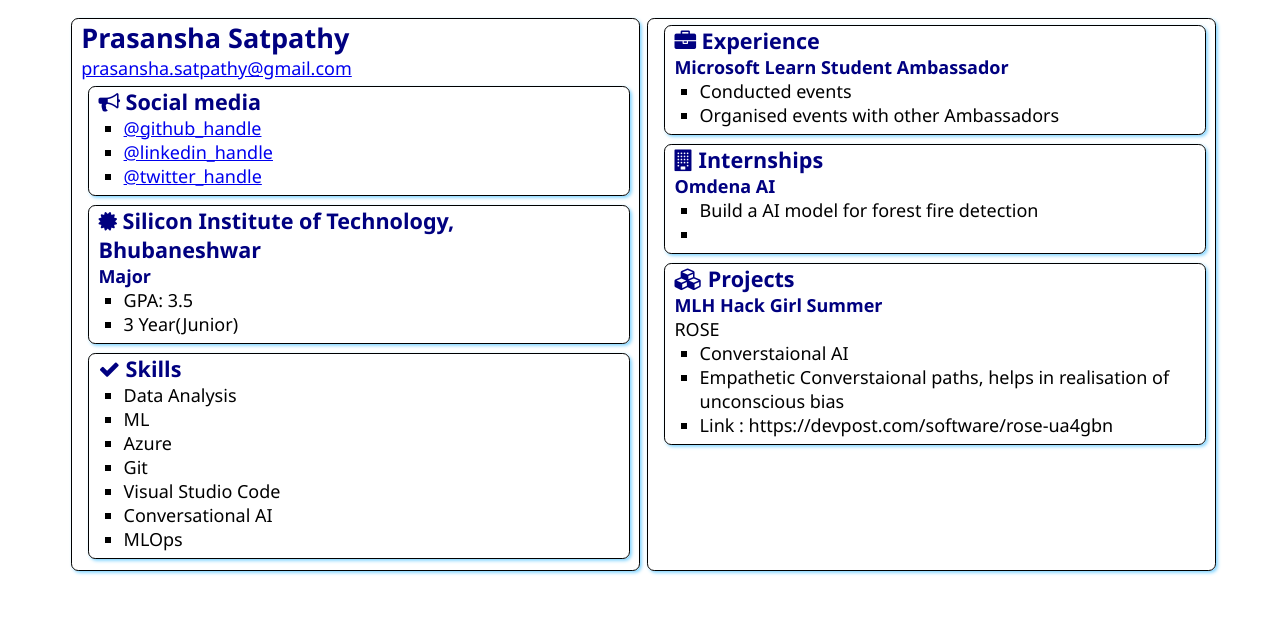
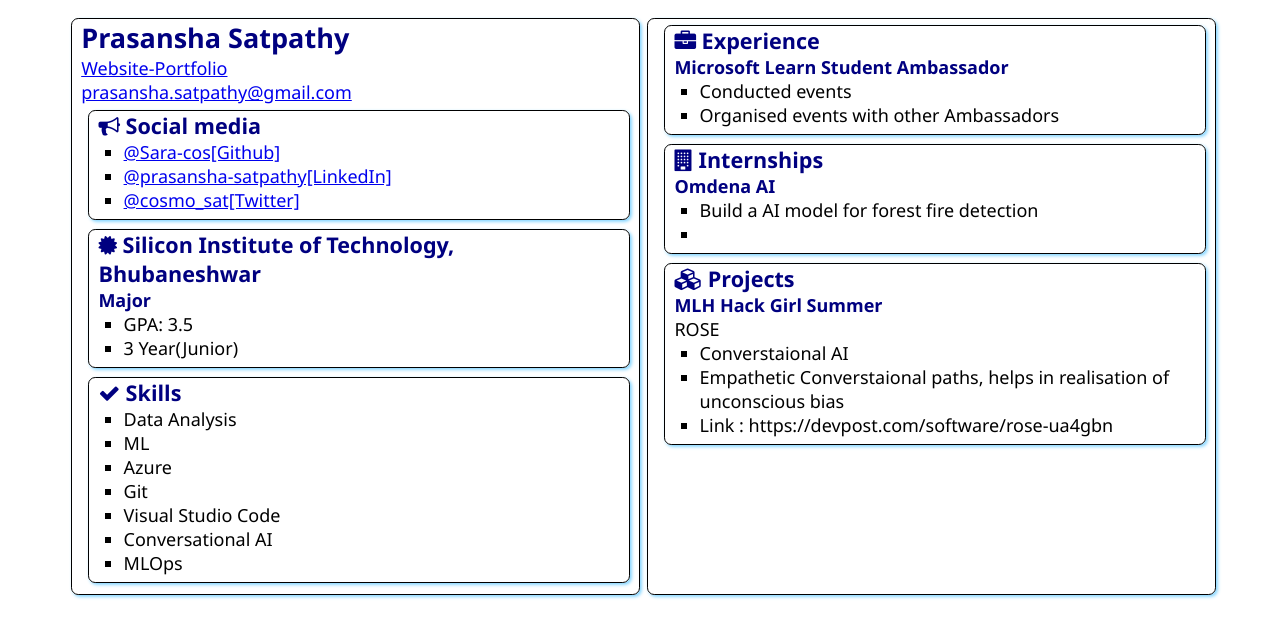
Before and after one commit to Sara-cos/SATechnicalOnboarding, a plain HTML site: page src/index.html in a window 1280 px wide. Drawn offline with Linux system fonts and the light colour scheme.

Commit message:
Website addition

```diff
--- a/src/index.html
+++ b/src/index.html
@@ -13,6 +13,7 @@
     <main>
         <article class="box">
             <h1>Prasansha Satpathy</h1>
+            <div><a href="https://www.prasanshasatpathy.codes/">Website-Portfolio</a></div>
             <div><a href="mailto:prasansha.satpathy@gmail.com">prasansha.satpathy@gmail.com</a></div>
 
             <section class="box">
@@ -21,9 +22,9 @@
                     Social media
                 </h2>
                 <ul>
-                    <li><a href="https://github.com/Sara-cos">@github_handle</a></li>
-                    <li><a href="https://linkedin.com/in/prasansha-satpathy/">@linkedin_handle</a></li>
-                    <li><a href="https://twitter.com/cosmo_sat">@twitter_handle</a></li>
+                    <li><a href="https://github.com/Sara-cos">@Sara-cos[Github]</a></li>
+                    <li><a href="https://linkedin.com/in/prasansha-satpathy/">@prasansha-satpathy[LinkedIn]</a></li>
+                    <li><a href="https://twitter.com/cosmo_sat">@cosmo_sat[Twitter]</a></li>
                 </ul>
             </section>
 
```
